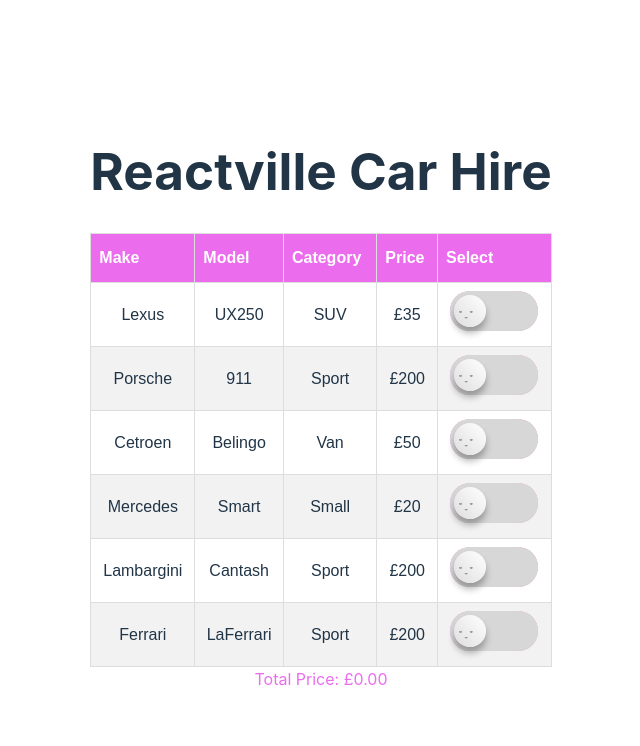
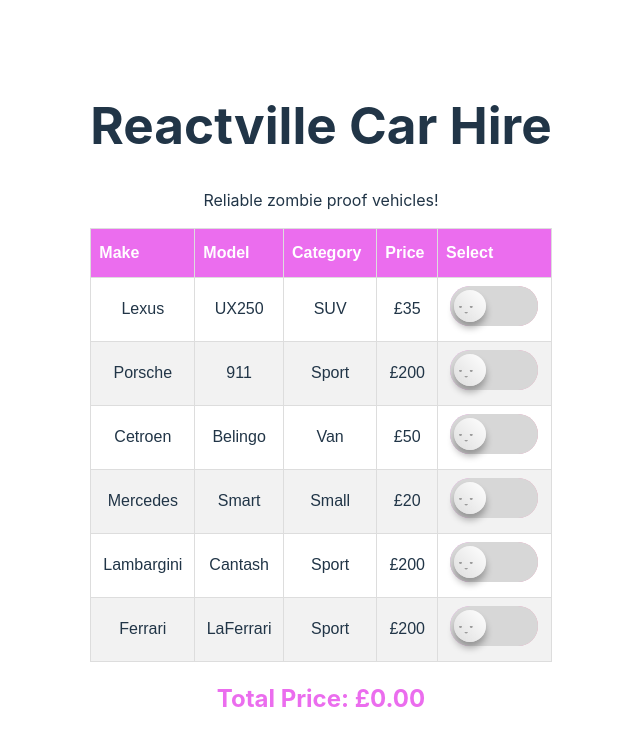
Before and after one commit to TMaslova-Howl/react-ville-dodgy-ca-hire, a React (Vite) app: page / in a window 1280 px wide. Shown: the top 746 px of the page, without its empty margins (319-959 px from the left). Built offline with nearby package versions, Linux system fonts and the light colour scheme.

Commit message:
Add some text description

```diff
--- a/src/components/CarBooking.jsx
+++ b/src/components/CarBooking.jsx
@@ -8,7 +8,6 @@
     const [totalPrice, setTotalPrice] = useState(0);
     console.log(bookings);
     const calculateTotalPrice = (allSelectedVehicles) => {
-        console.log(allSelectedVehicles.length);
         const priceArray = allSelectedVehicles
             .map((vehicle) => vehicle.category.price);
 
@@ -17,10 +16,11 @@
     }
     return (
         <>
+            <p>Reliable zombie proof vehicles!</p>
             <VehicleSelection vehicles={vehicles} bookings={bookings} setBookings={setBookings}
                               calculateTotal={calculateTotalPrice}/>
             <div className="totals">
-                Total Price: £{totalPrice.toFixed(2)}
+                <h2>Total Price: £{totalPrice.toFixed(2)}</h2>
             </div>
         </>
     );
```
